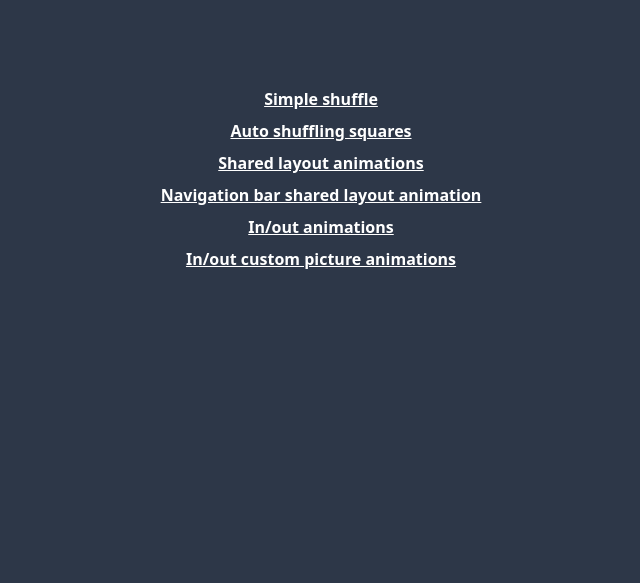
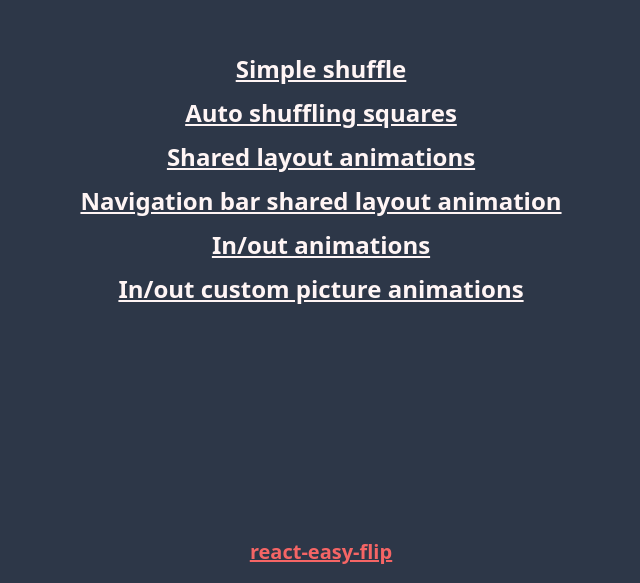
Before and after one commit to jlkiri/react-easy-flip-demo, a Next.js app: page / in a window 1280 px wide. Shown: the part 217-800 px from the top of the page, without its empty margins (319-959 px from the left). Built offline with nearby package versions, Linux system fonts and the light colour scheme.

Commit message:
Add link to repo

```diff
--- a/pages/index.tsx
+++ b/pages/index.tsx
@@ -3,14 +3,14 @@ import Link from "next/link";
 import * as React from "react";
 
 export default function Home() {
-  const linkClass = "underline mb-2";
+  const linkClass = "hover:text-red-300 underline mb-2";
   return (
     <>
       <Head>
         <title>react-easy-flip-demo</title>
         <link rel="icon" href="/favicon.ico" />
       </Head>
-      <div className="bg-gray-800 text-white font-bold w-full h-full flex flex-col justify-center items-center">
+      <div className="bg-gray-800 text-red-100 text-2xl font-bold w-full h-full flex flex-col justify-center items-center">
         <Link href="shuffle">
           <a className={linkClass}>Simple shuffle</a>
         </Link>
@@ -30,6 +30,9 @@ export default function Home() {
           <a className={linkClass}>In/out custom picture animations</a>
         </Link>
       </div>
+      <div className="pb-4 w-full text-red-500 underline font-bold text-xl flex justify-center absolute bottom-0">
+        <a href="https://github.com/jlkiri/react-easy-flip">react-easy-flip</a>
+      </div>
     </>
   );
 }
```
